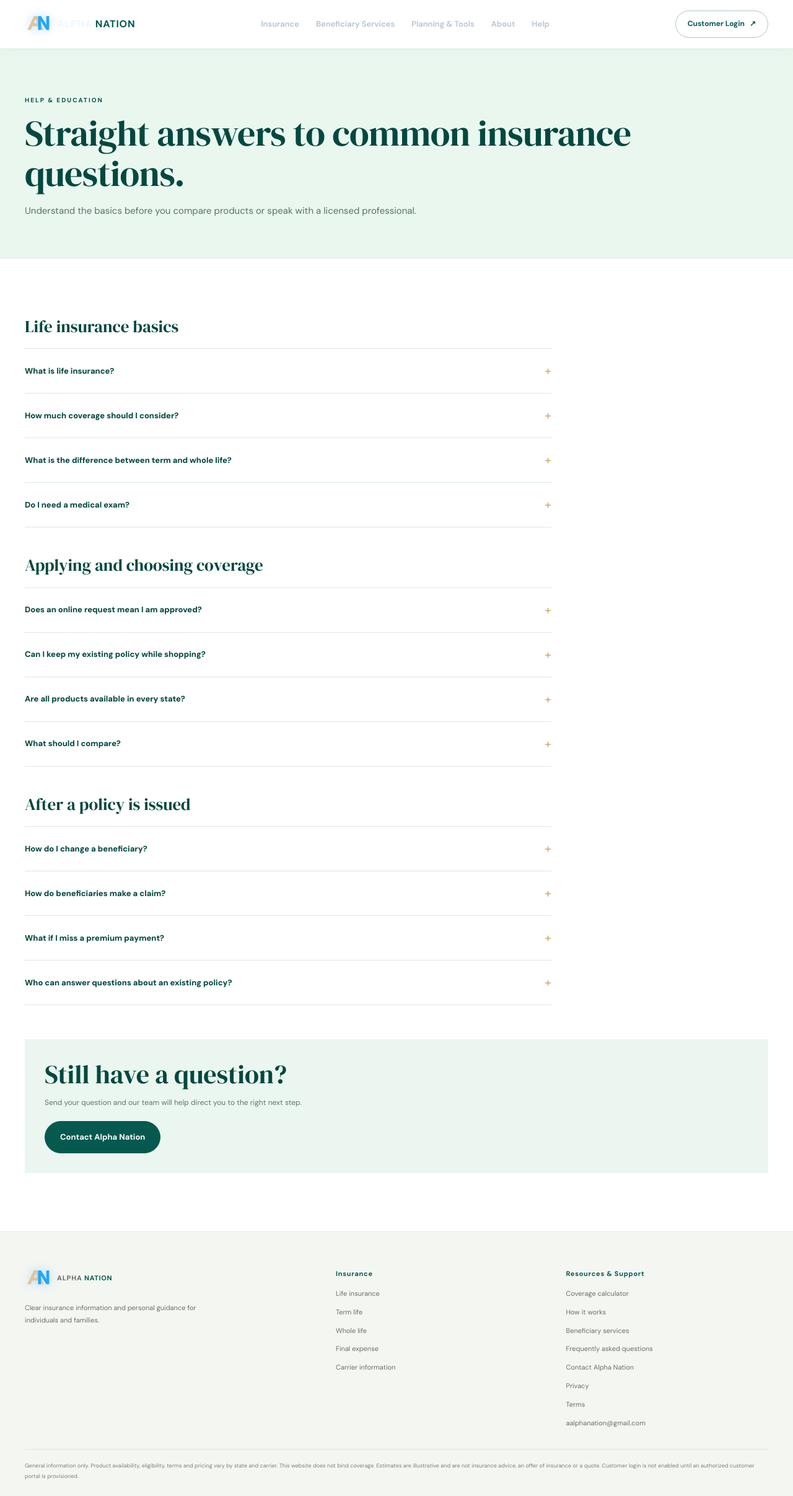
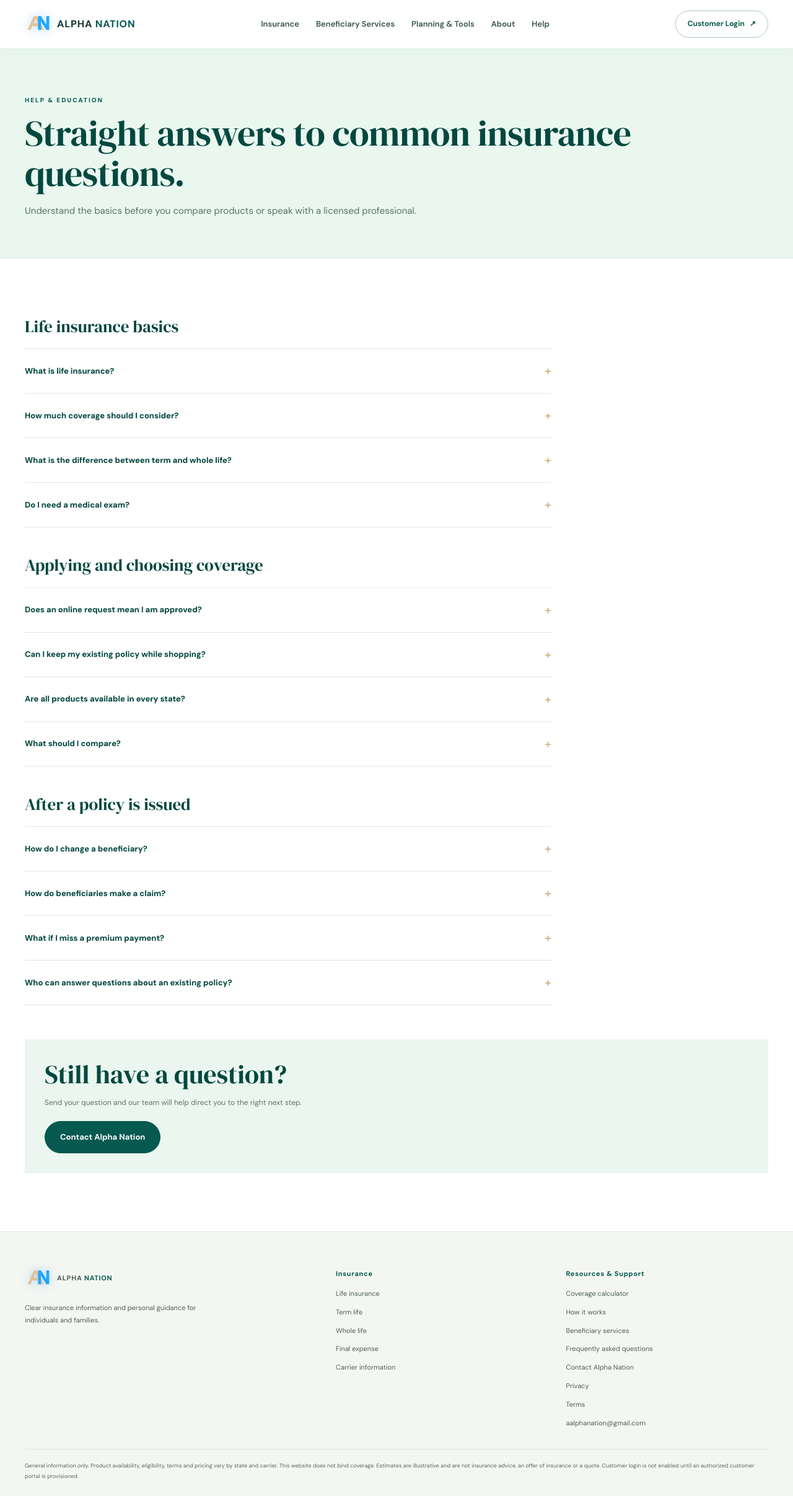
Before and after one commit to alphanationcrm09/alpha-nation-website, a Next.js app: page /faq in a window 1280 px wide. Shown: the whole page at 62% size. Built offline with nearby package versions, Linux system fonts and the light colour scheme; no server answers.

Commit message:
Improve public-site text contrast while preserving premium brand design

```diff
--- a/src/app/brand.css
+++ b/src/app/brand.css
@@ -161,3 +161,18 @@ body{background:var(--an-paper);color:var(--an-ink);font-family:var(--an-body);f
  .an-hero-photo{min-height:300px}
  .an-trust-line{gap:8px}
 }
+
+
+/* Accessibility refinement: preserve the calm, premium palette while keeping
+   small text and navigation comfortably readable on light surfaces. */
+.alpha-wordmark{color:#193b35}
+.site-header nav>a:not(.button){color:#36564c}
+.an-trust-line{color:#465d52}
+.an-calc-kicker{color:#07594f}
+.an-calc-field small,.an-calc-input>span{color:#58665d}
+.an-small-note{color:#58665d!important}
+.directory-note{color:#58665d}
+.an-process-grid b{color:#895b2b}
+.footer-grid p,.footer-grid span,.footer-grid a:not(.logo-link){color:#4d5f55}
+.legal-note{color:#59685f}
+.alpha-intro-kicker{color:#895b2b}
```
